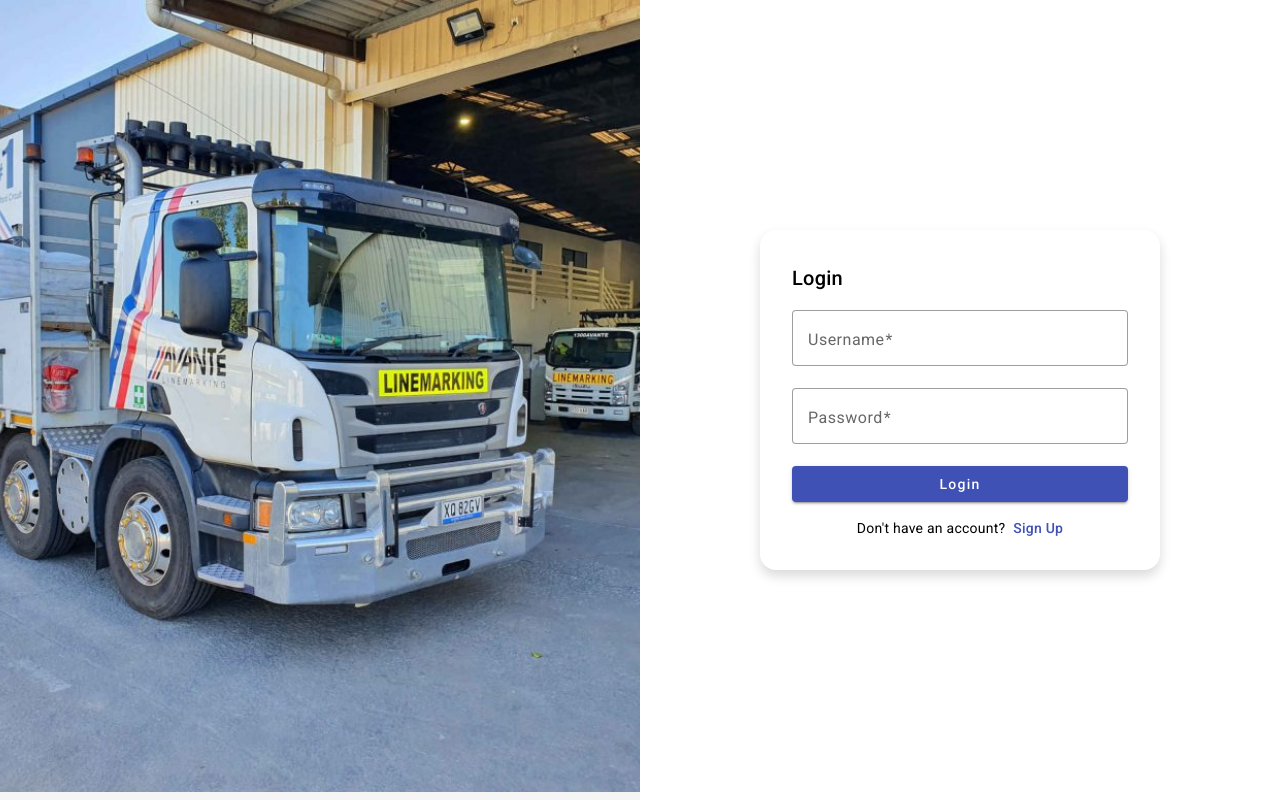
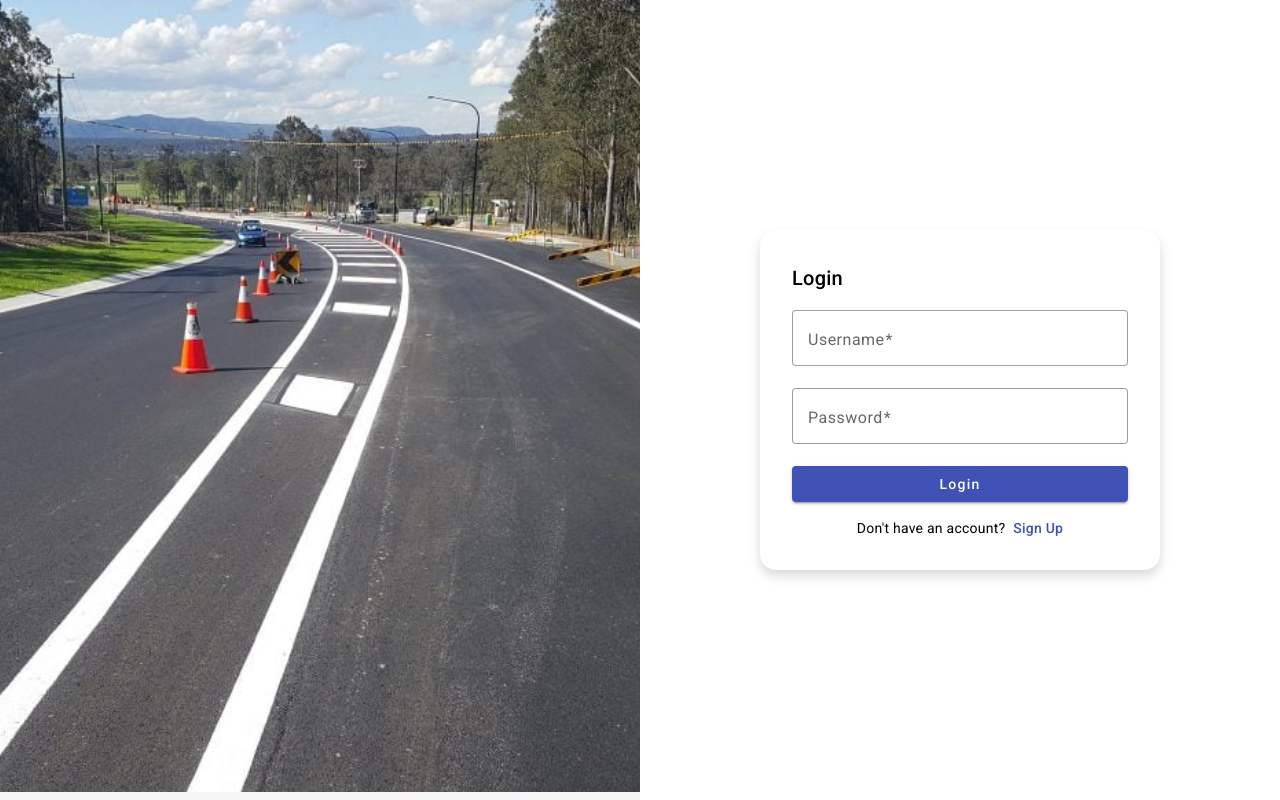
Before and after one commit to nk1334/Forms, an Angular app: page /login in a window 1280 px wide. Built offline with nearby package versions, Linux system fonts and the light colour scheme.

Commit message:
changed ui screen.

```diff
--- a/src/app/components/login/login.component.html
+++ b/src/app/components/login/login.component.html
@@ -1,7 +1,7 @@
 <div class="login-container">
   <!-- Left Image -->
   <div class="login-image">
-    <img src="assets/login1.jpg" alt="Random" />
+    <img src="assets/login.jpg" alt="Random" />
   </div>
 
   <!-- Right Form -->
--- a/src/app/components/signup/signup.component.html
+++ b/src/app/components/signup/signup.component.html
@@ -1,7 +1,7 @@
 <div class="signup-container">
   <!-- Left Image -->
   <div class="signup-image">
-    <img src="assets/login1.jpg" alt="Random" />
+    <img src="assets/login.jpg" alt="Random" />
   </div>
   <!-- Right Form -->
   <div class="signup-form">
```
